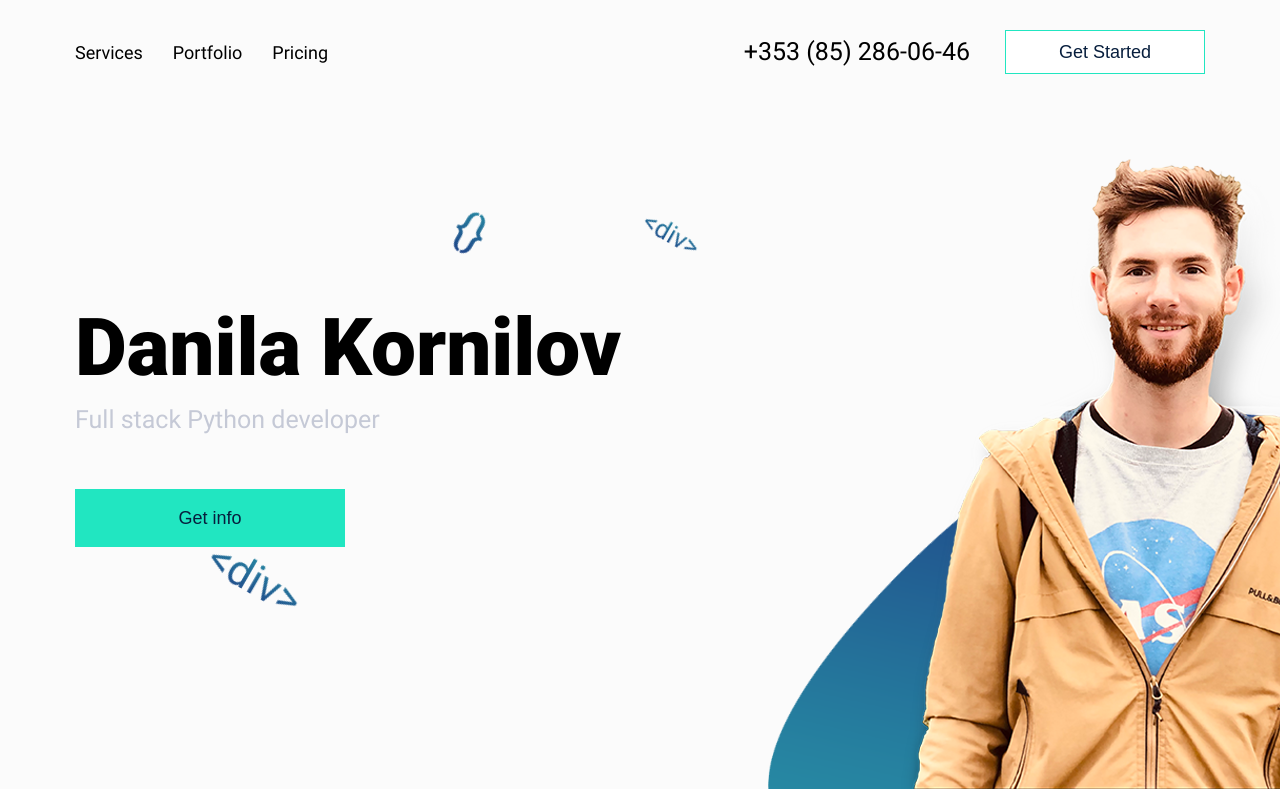
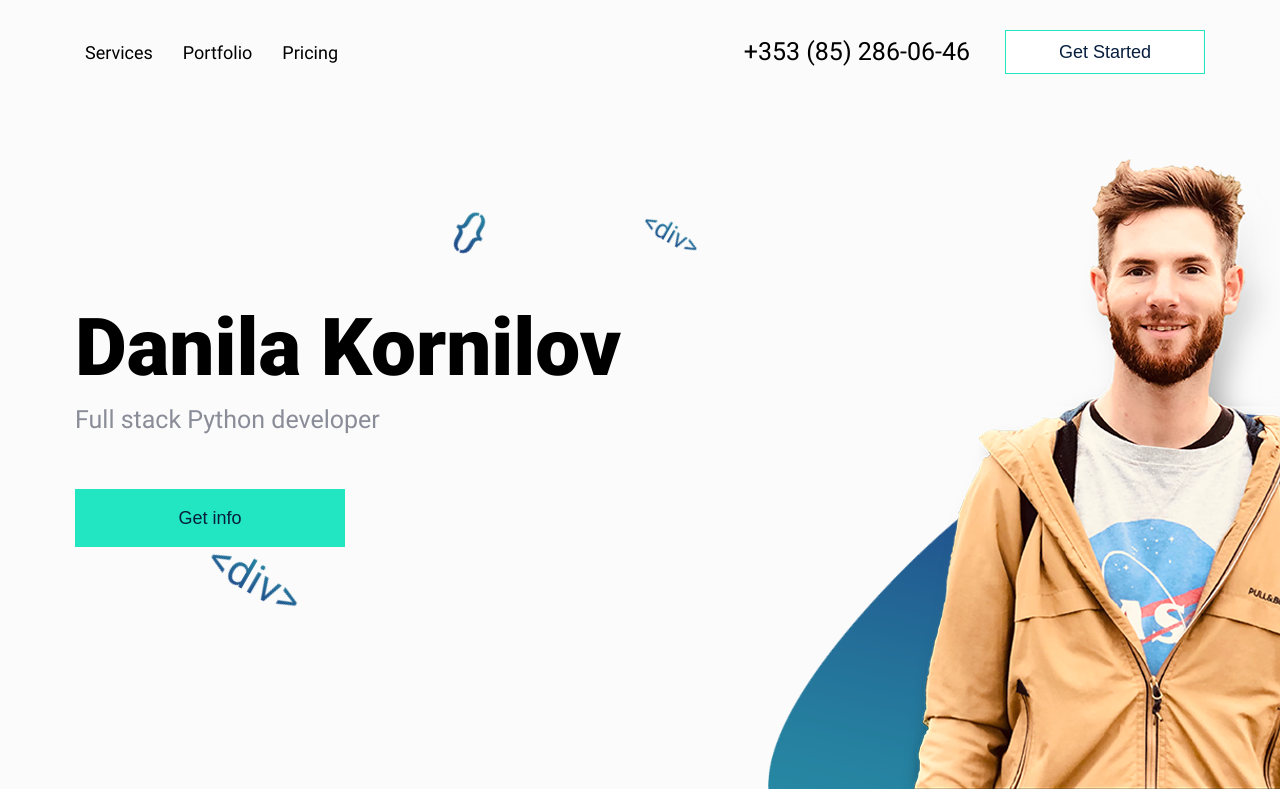
Before and after one commit to ckreandeal/diploma_web_coding, a website: page index.html in a window 1280 px wide. Shown: the top 800 px of the page. Drawn offline with nearby package versions, Linux system fonts and the light colour scheme; files that its build step writes are made by us from their sources; files whose address does not match are found by name.

Commit message:
menu and slider fix

```diff
--- a/css/header_styles.css
+++ b/css/header_styles.css
@@ -33,11 +33,17 @@
 
 .menu {
   margin: 0;
-  padding: 0;
+  padding: 10px;
+  background-color: rgba(228, 228, 228, 0.308);
   display: flex;
   justify-content: space-between;
   list-style: none;
+  position: absolute;
+  left: 0;
+  top: 20px;
+  width: 100%;
 }
+
 .header__menu {
   /* display: none; */
   position: relative;
@@ -133,4 +139,11 @@
     order: -1;
     width: auto;
   }
+
+  .menu {
+    justify-content: flex-start;
+    position: relative;
+    background-color: transparent;
+    top: 0;
+  }
 }
--- a/css/styles.css
+++ b/css/styles.css
@@ -163,7 +163,7 @@ img {
 .content__title {
   font-size: 16px;
   text-align: center;
-  color: #c5c9d6;
+  color: #8a8d98;
   width: 60%;
 }
 
@@ -641,11 +641,11 @@ img {
 
   .slider__button--prev {
     background-image: url("../img/arrow.png");
-    left: -30px;
+    left: 10px;
   }
 
   .slider__button--next {
-    right: -30px;
+    right: 10px;
     -webkit-transform: scaleX(-1);
     -moz-transform: scaleX(-1);
     -ms-transform: scaleX(-1);
@@ -680,3 +680,13 @@ img {
     font-size: 14px;
   }
 }
+
+@media (min-width: 1225px) {
+  .slider__button--prev {
+    left: -30px;
+  }
+
+  .slider__button--next {
+    right: -30px;
+  }
+}
```
Also changed, not shown: build/css/styles.min.css.
